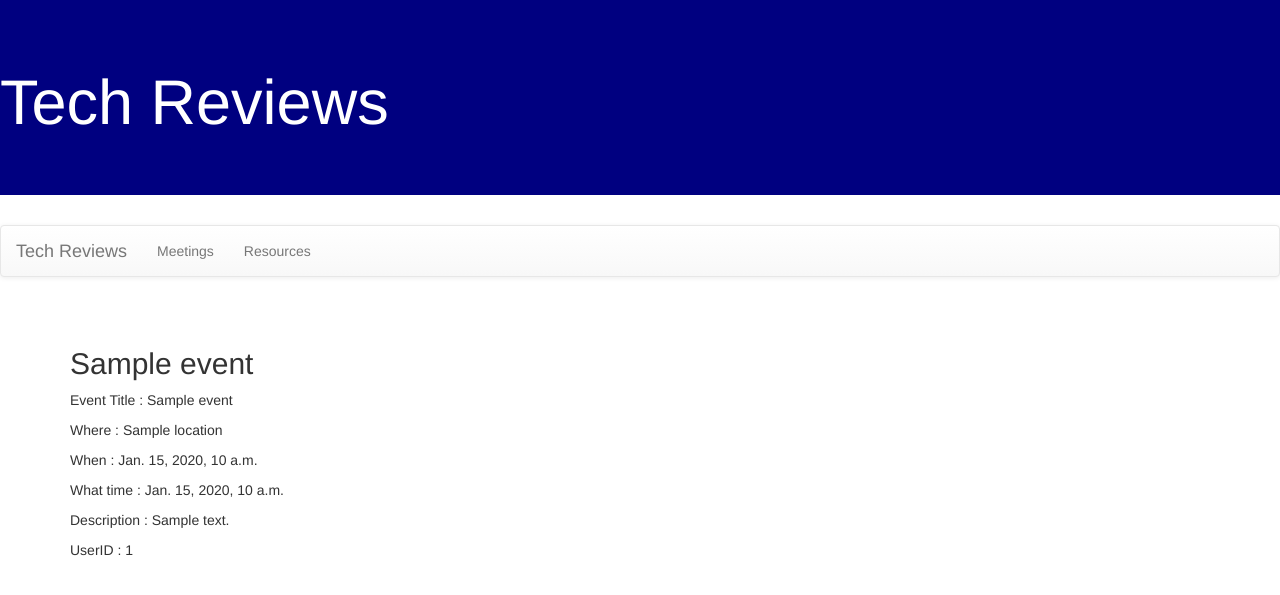
After one commit to kevinjk27/ITC172-A1-Setup-PythonClub, a Django app: template PythonClub/Project1/templates/Project1/eventdetails.html in a window 1280 px wide. The commit adds this page. Shown: the top 595 px of the page. Run offline with Django 3.2, Linux system fonts and the light colour scheme; the template is opened without the code that fills it: most values are stand-ins (such as "Sample title", 1, 10 or a date in 2020); some libraries are stand-ins or nearby versions.

Commit message:
Add files via upload

```diff
--- /dev/null
+++ b/PythonClub/Project1/templates/Project1/eventdetails.html
@@ -0,0 +1,11 @@
+{% extends 'base.html' %}
+{% block content %}
+<h2>{{ event.productname }}</h2>
+<p>Event Title  : {{ event.EventTitle }} </p>
+<p>Where        : {{ event.Location }}</p>
+<p>When         : {{ event.Date }}</p>
+<p>What time    : {{ event.Time }}</p>
+<p>Description  : {{ event.Description }}</p>
+<p>UserID       : {{ event.UserID }}</p>
+
+{% endblock %}
--- a/PythonClub/Project1/templates/Project1/resources.html
+++ b/PythonClub/Project1/templates/Project1/resources.html
@@ -1,6 +1,6 @@
 {% extends 'base.html' %}
 {% block content %}
-<h1>Meeting</h1>
+<h1>Resources</h1>
 <table class='table'>
  <tr>
      <th>Resource Name</th>
@@ -12,7 +12,7 @@
  </tr>
  {% for t in type_list %}
    <tr>
-       <td>{{ t.ResourceName }}</td>
+       <td>{{ t.ResourceName }}</tdwidth="20%">
        <td>{{ t.ResourceURL }}</td>
        <td>{{ t.ResourceType }}</td>
        <td>{{ t.DateEntered }}</td>
```
Also changed, not shown: PythonClub/Project1/templates/Project1/events.html (added, +18 -0 lines).
